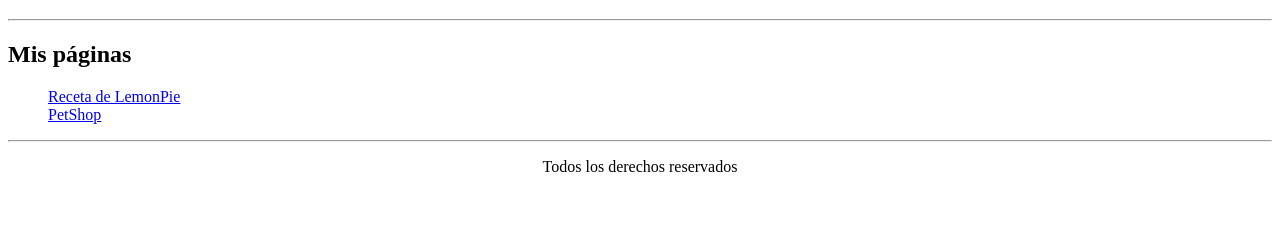
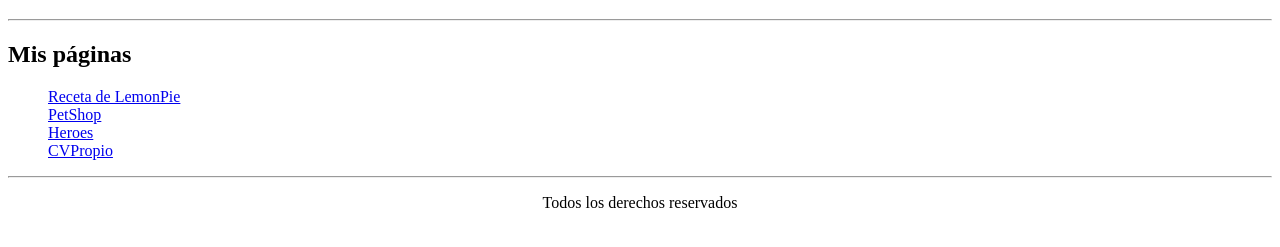
Before and after one commit to gastonvera/FrontEnd_1, a plain HTML site: page index.html in a window 1280 px wide. Shown: the part 61-308 px from the top of the page. Drawn offline with Linux system fonts and the light colour scheme.

```diff
--- a/index.html
+++ b/index.html
@@ -16,6 +16,8 @@
         <ul type = "none">
             <li><a href="LemonPie/index.html" target="_blank">Receta de LemonPie</a></li>
             <li><a href="PetShop/index.html" target="_blank">PetShop</a></li>
+            <li><a href="Heroes/index.html" target="_blank">Heroes</a></li>
+            <li><a href="CVPropio/index.html" target="_blank">CVPropio</a></li>
         </ul>
     </main>
     <footer>
```
